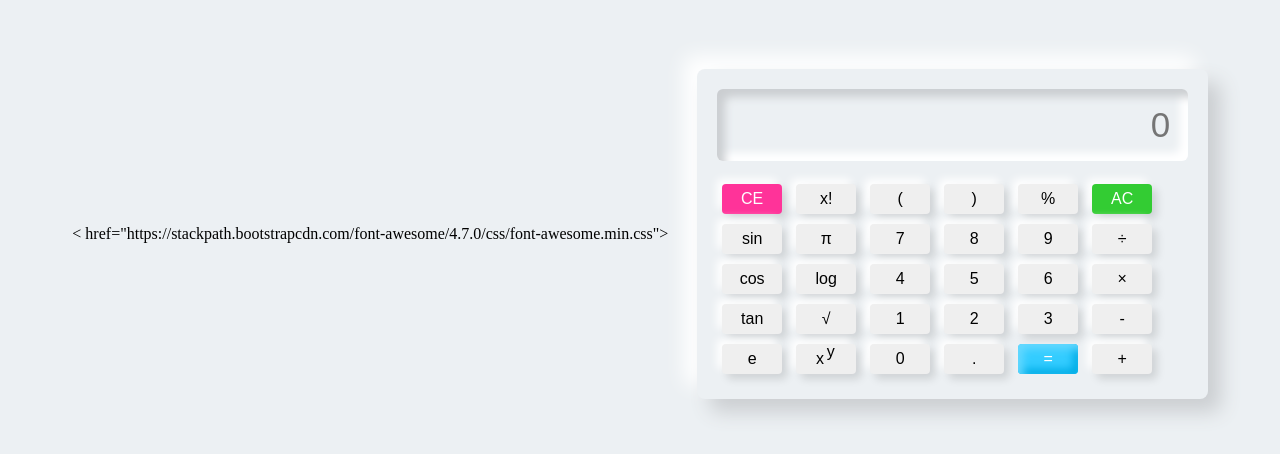
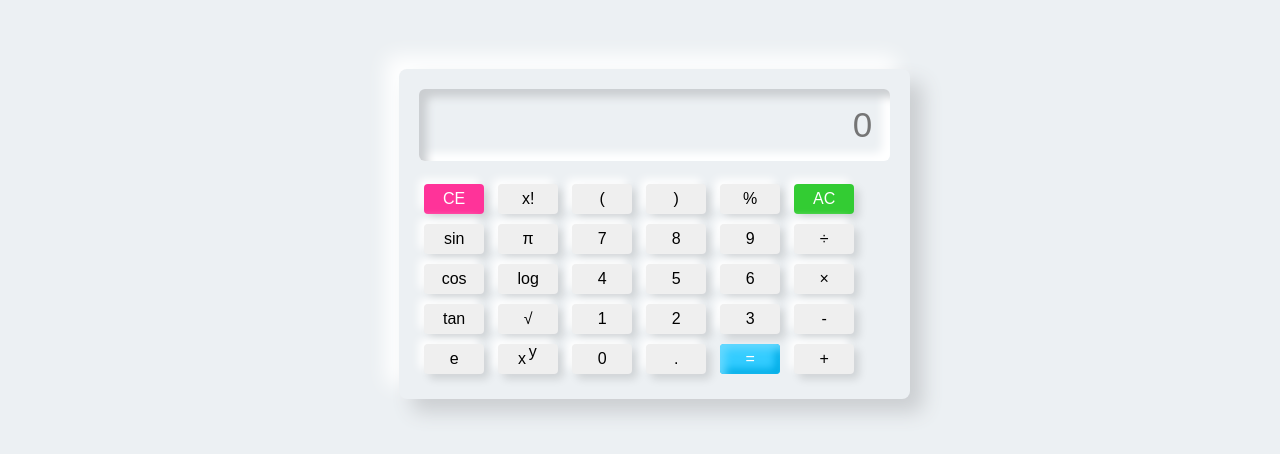
Before and after one commit to sardorisarov209-tech/Calculator-muxtor, a plain HTML site: page index1.html in a window 1280 px wide. Shown: the part 166-620 px from the top of the page. Drawn offline with Linux system fonts and the light colour scheme.

Commit message:
Fix HTML structure and syntax errors

```diff
--- a/index1.html
+++ b/index1.html
@@ -7,7 +7,7 @@
     <title>Calculator</title>
     <link rel="stylesheet" type="text/css"
                 <link rel="shortcut icon" href="Calc.png" type="image/x-icon">
-       < href="https://stackpath.bootstrapcdn.com/font-awesome/4.7.0/css/font-awesome.min.css">
+       <link href="https://stackpath.bootstrapcdn.com/font-awesome/4.7.0/css/font-awesome.min.css">
 </head>
 <style>
     body {
```
